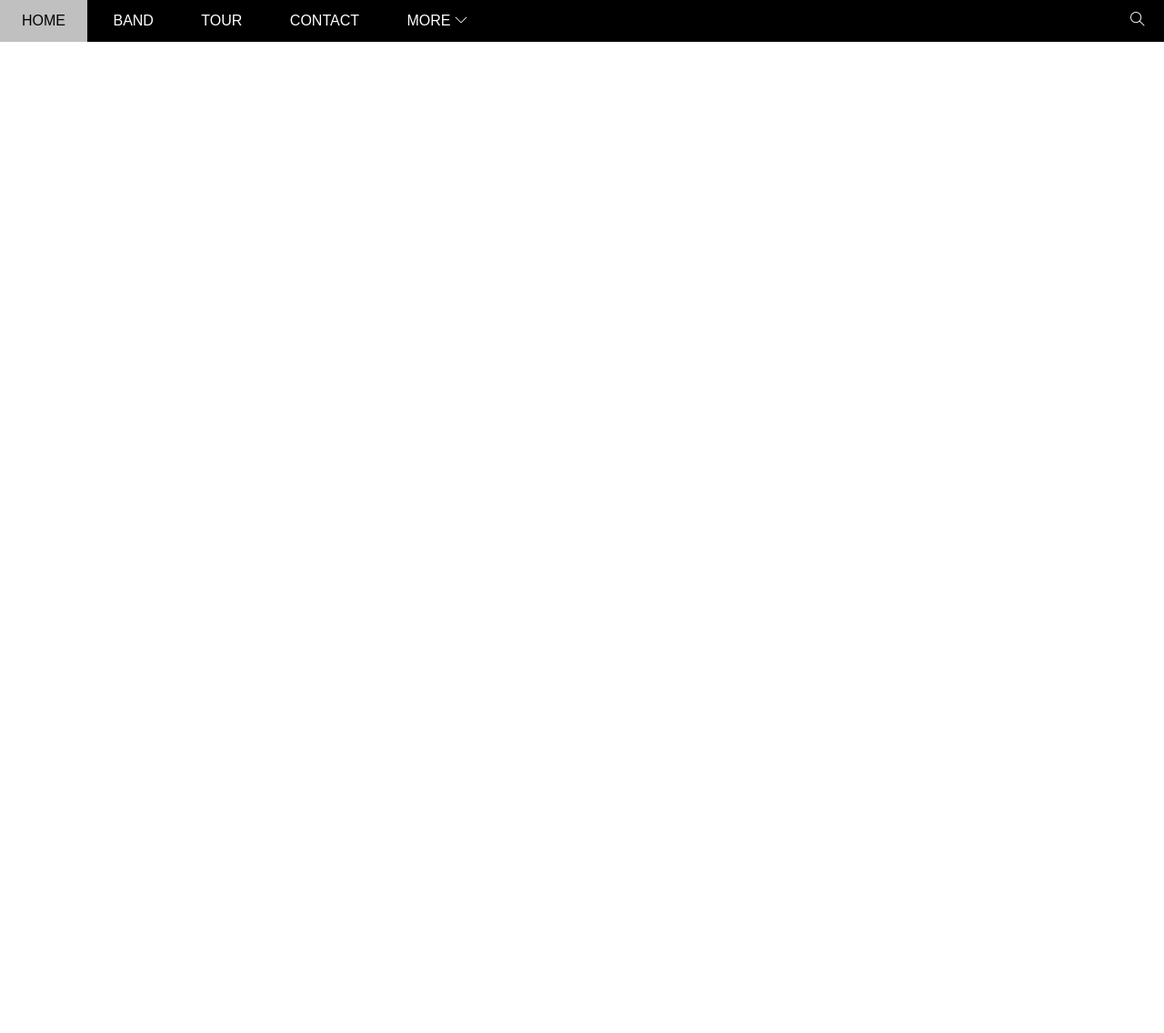
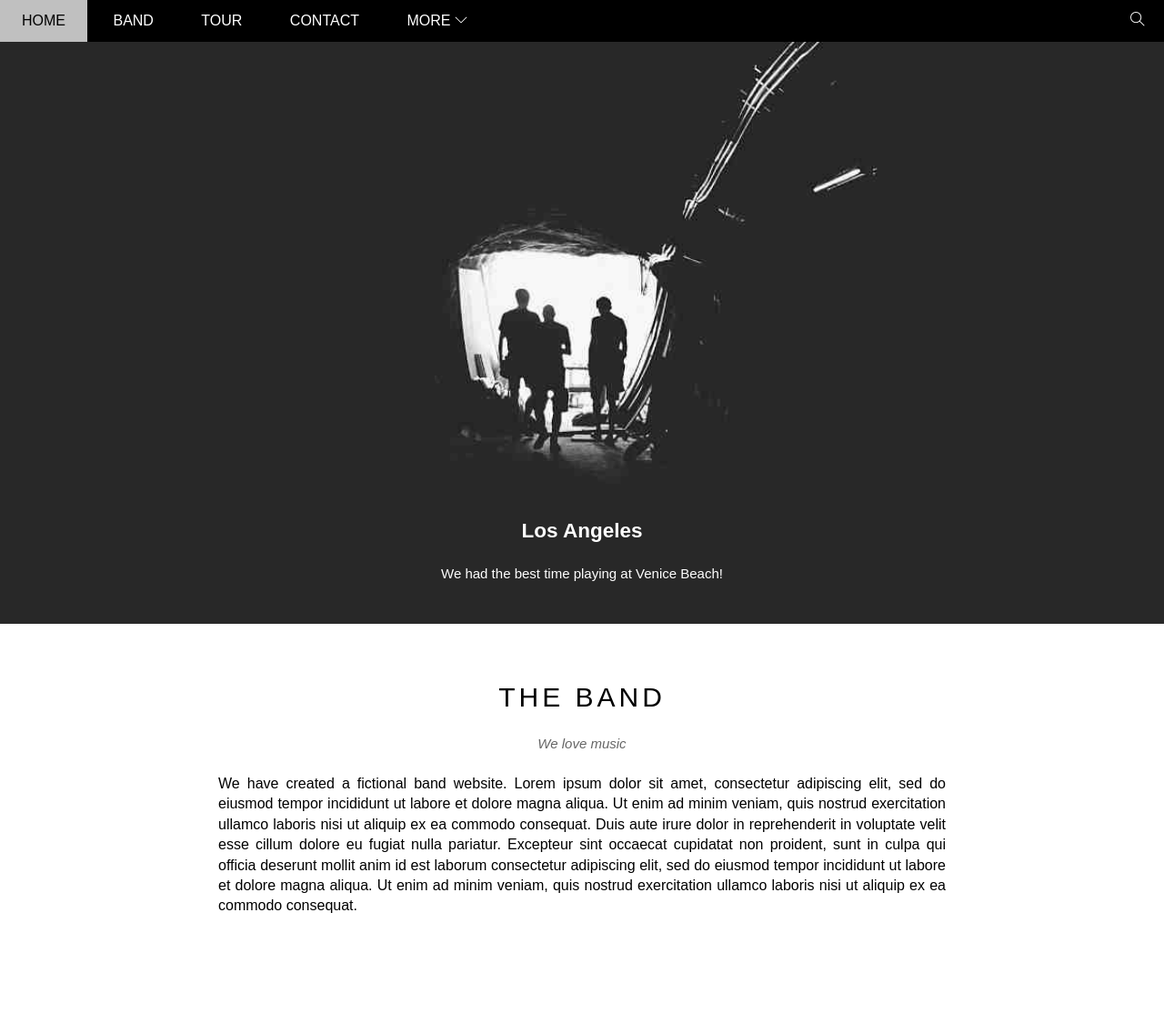
Before and after one commit to ndh1/W3_theband, a plain HTML site: page index.html in a window 1280 px wide. Shown: the whole page at 91% size. Before the commit the page ends 800 px from the top, so only its background shows below. Drawn offline with Linux system fonts and the light colour scheme.

Commit message:
update-content

```diff
--- a/assests/css/style.css
+++ b/assests/css/style.css
@@ -31,6 +31,7 @@ html
     right: 0;
     left: 0;
     top:0;
+
 }
 #header .search-btn
 {
@@ -106,15 +107,67 @@ html
     font-size: 14px;
 }
 
-#slider{
+#slider
+{
+    position: relative;
+   margin-top: 46px;
+   padding-top: 50%;
+   background: url('/assests/img/slider/slider1.jpeg') top center / cover no-repeat;
+}
 
-   margin-top: 46px;
+#slider .text-content{
+    position: absolute;
+    width: 100%;
+    bottom: 47px;
+    color: white;
+    text-align: center;
+}
 
+#slider .text-heading{
+    font-weight: 400;
+    font-size: 15px;
 }
+
+#slider .text-description{
+    font-size: 15px;
+    margin-top: 25px;
+}
+
 
 #content{
 
 }
+#content .content-section
+{
+    width: 800px;
+    margin-left: auto;
+    margin-right: auto;
+    padding-top: 64px;
+}
+#content .section-heading{
+    text-align: center;
+    font-size: 30px;
+    letter-spacing: 4px;
+    font-weight: 500;
+}
+
+#content .section-sub-heading{
+    text-align: center;
+    font-size: 15px;
+
+    margin-top: 25px;
+    font-style: italic;
+    opacity: 0.6;
+}
+
+#content .about-text{
+    text-align: justify;
+    margin-top: 25px;
+    line-height: 1.4;
+}
+
+
+
 
 #footer{
 
--- a/index.html
+++ b/index.html
@@ -40,10 +40,29 @@
         </div>
 
         <div id="slider">
-
+            <div class="text-content">
+                <div class="text-heading"><h2>Los Angeles</h2></div>
+                <div class="text-description">
+                    We had the best time playing at Venice Beach!
+                </div>
+            </div>
         </div>
 
         <div id="content">
+            <div class="content-section">
+                <h2 class="section-heading">THE BAND</h2>
+                <p class="section-sub-heading">We love music</p>
+                <p class="about-text">
+                    We have created a fictional band website. Lorem ipsum dolor sit amet, consectetur adipiscing elit, sed do eiusmod tempor incididunt ut labore et dolore magna aliqua. Ut enim ad minim veniam, quis nostrud exercitation ullamco laboris nisi ut aliquip ex ea commodo consequat. Duis aute irure dolor in reprehenderit in voluptate velit esse cillum dolore eu fugiat nulla pariatur. Excepteur sint occaecat cupidatat non proident, sunt in culpa qui officia deserunt mollit anim id est laborum consectetur adipiscing elit, sed do eiusmod tempor incididunt ut labore et dolore magna aliqua. Ut enim ad minim veniam, quis nostrud exercitation ullamco laboris nisi ut aliquip ex ea commodo consequat.
+                </p>
+            </div>
+
+            <div class="content-section">
+
+            </div>
+            <div class="content-section">
+
+            </div>
 
         </div>
 
```
Also changed, not shown: assests/img/slider/slider1.jpeg (added), assests/img/slider/slider2.jpeg (added), 1 other file.
